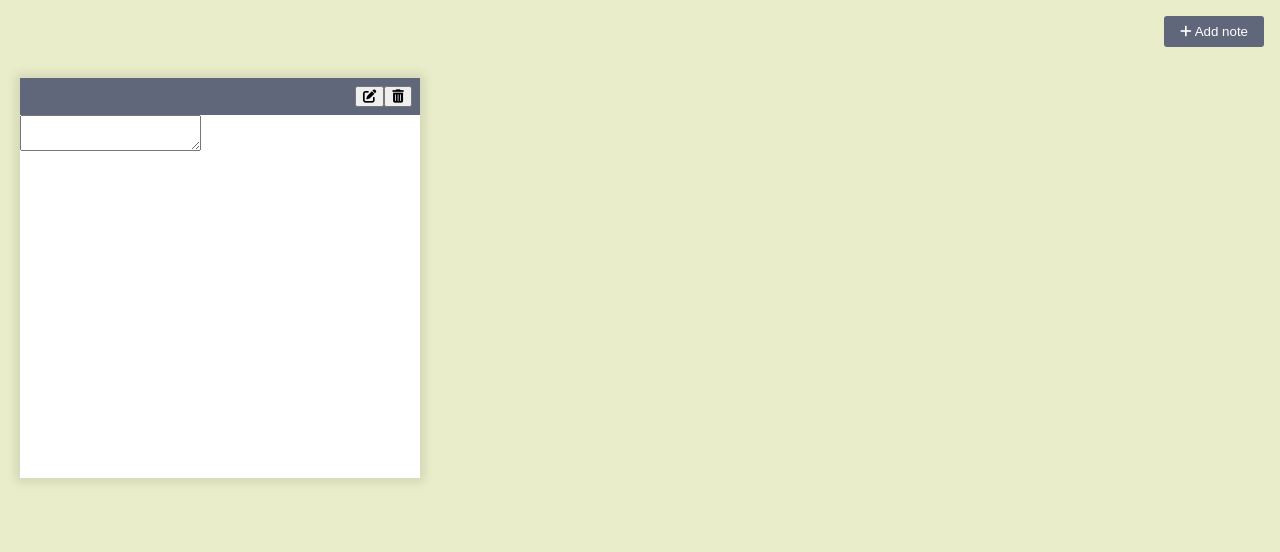
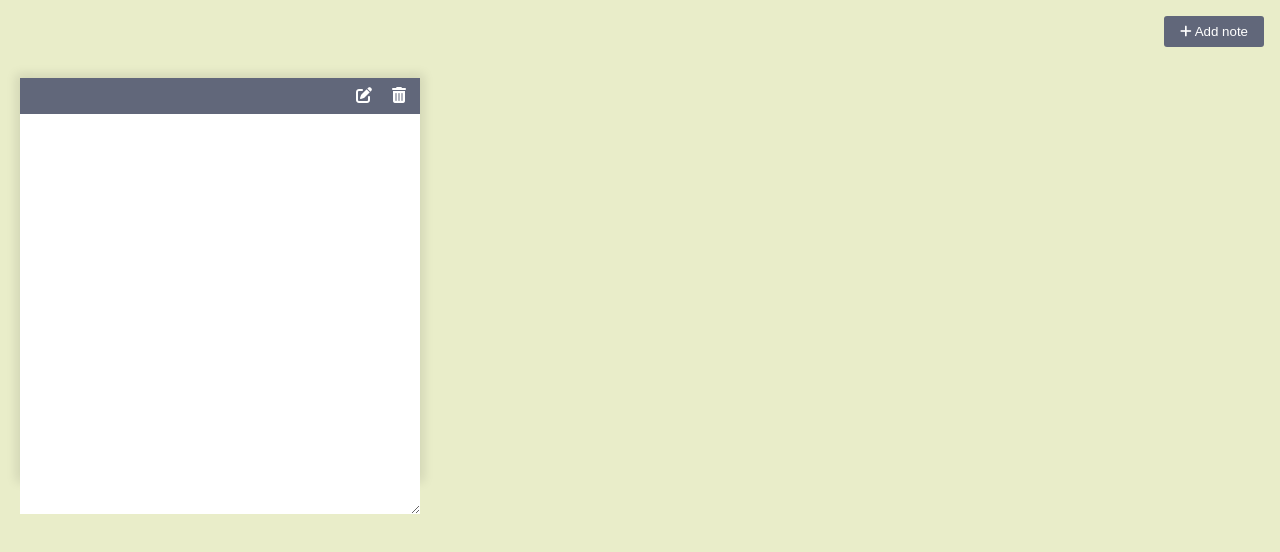
Before and after one commit to IqbalAhmadi/Note-App, a plain HTML site: page index.html in a window 1280 px wide. Drawn offline with nearby package versions, Linux system fonts and the light colour scheme.

Commit message:
styled the note and textarea

```diff
--- a/style.css
+++ b/style.css
@@ -39,3 +39,26 @@ body {
   justify-content: flex-end;
   padding: 0.5rem;
 }
+
+.note .tools button {
+  background-color: transparent;
+  border: none;
+  color: #fff;
+  cursor: pointer;
+  font-size: 1rem;
+  margin-left: 0.5rem;
+}
+
+.note textarea {
+  outline: none;
+  font-family: inherit;
+  font-size: 1.2rem;
+  border: none;
+  height: 400px;
+  width: 100%;
+  padding: 20px;
+}
+
+.hidden {
+  display: none;
+}
```
